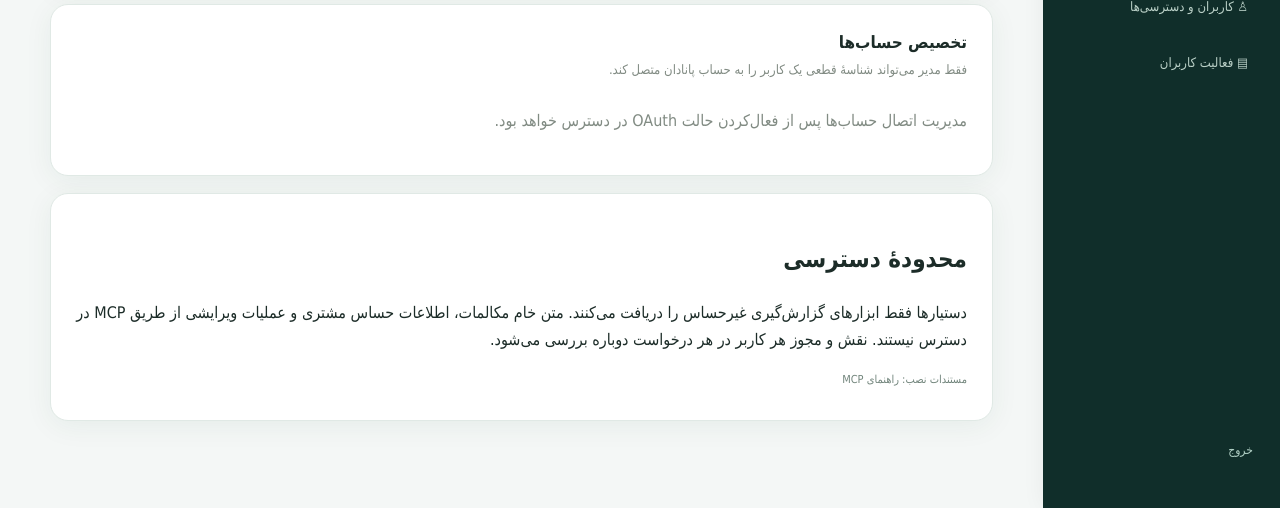
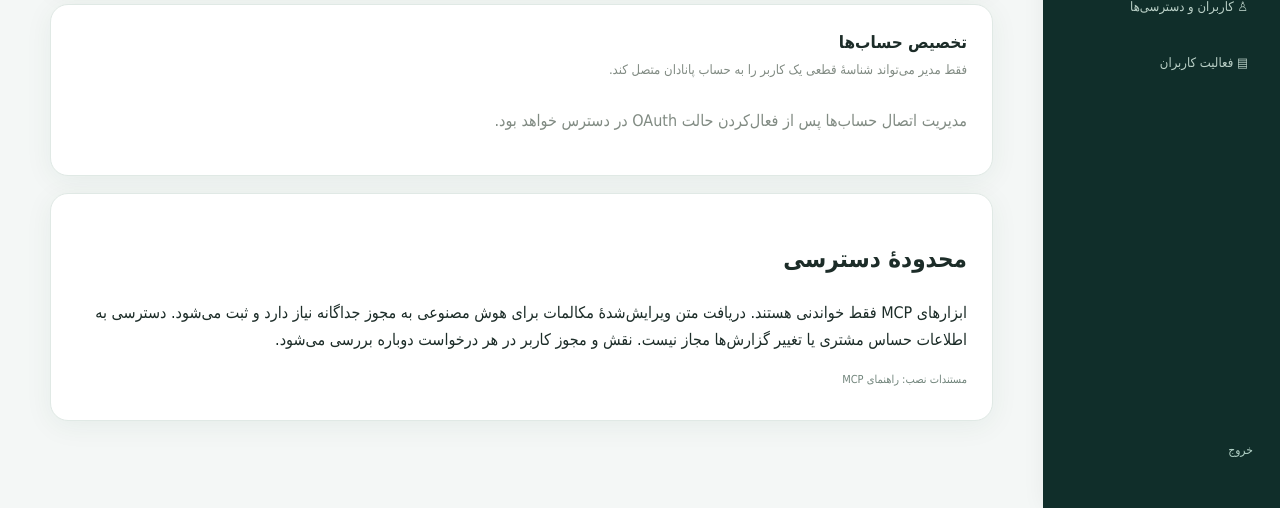
Before and after one commit to aliinreallife/panadan, a FastAPI app: template templates/oauth.html in a window 1280 px wide. Shown: the part 440-948 px from the top of the page. Run offline with FastAPI, Linux system fonts and the light colour scheme; the template is opened without the code that fills it, so the values that code supplies are empty; parts of the project's set-up code (start-up, migrations or seed data) failed here and were passed over; some libraries are stand-ins or nearby versions.

Commit message:
copy: clarify MCP scopes and transcript permissions in account screens

```diff
--- a/templates/oauth.html
+++ b/templates/oauth.html
@@ -70,6 +70,6 @@
 {% endif %}
 </section>
 <section class="panel"><h2>محدودهٔ دسترسی</h2>
-<p>دستیارها فقط ابزارهای گزارش‌گیری غیرحساس را دریافت می‌کنند. متن خام مکالمات، اطلاعات حساس مشتری و عملیات ویرایشی از طریق MCP در دسترس نیستند. نقش و مجوز هر کاربر در هر درخواست دوباره بررسی می‌شود.</p>
+<p>ابزارهای MCP فقط خواندنی هستند. دریافت متن ویرایش‌شدهٔ مکالمات برای هوش مصنوعی به مجوز جداگانه نیاز دارد و ثبت می‌شود. دسترسی به اطلاعات حساس مشتری یا تغییر گزارش‌ها مجاز نیست. نقش و مجوز کاربر در هر درخواست دوباره بررسی می‌شود.</p>
 <p class="source-note">مستندات نصب: <a href="https://github.com/aliinreallife/panadan/blob/main/docs/MCP_SETUP.md">راهنمای MCP</a></p></section>
 </main></div><script type="module">import {enhanceSelects} from "/static/selects.js";enhanceSelects();</script></body></html>
```
